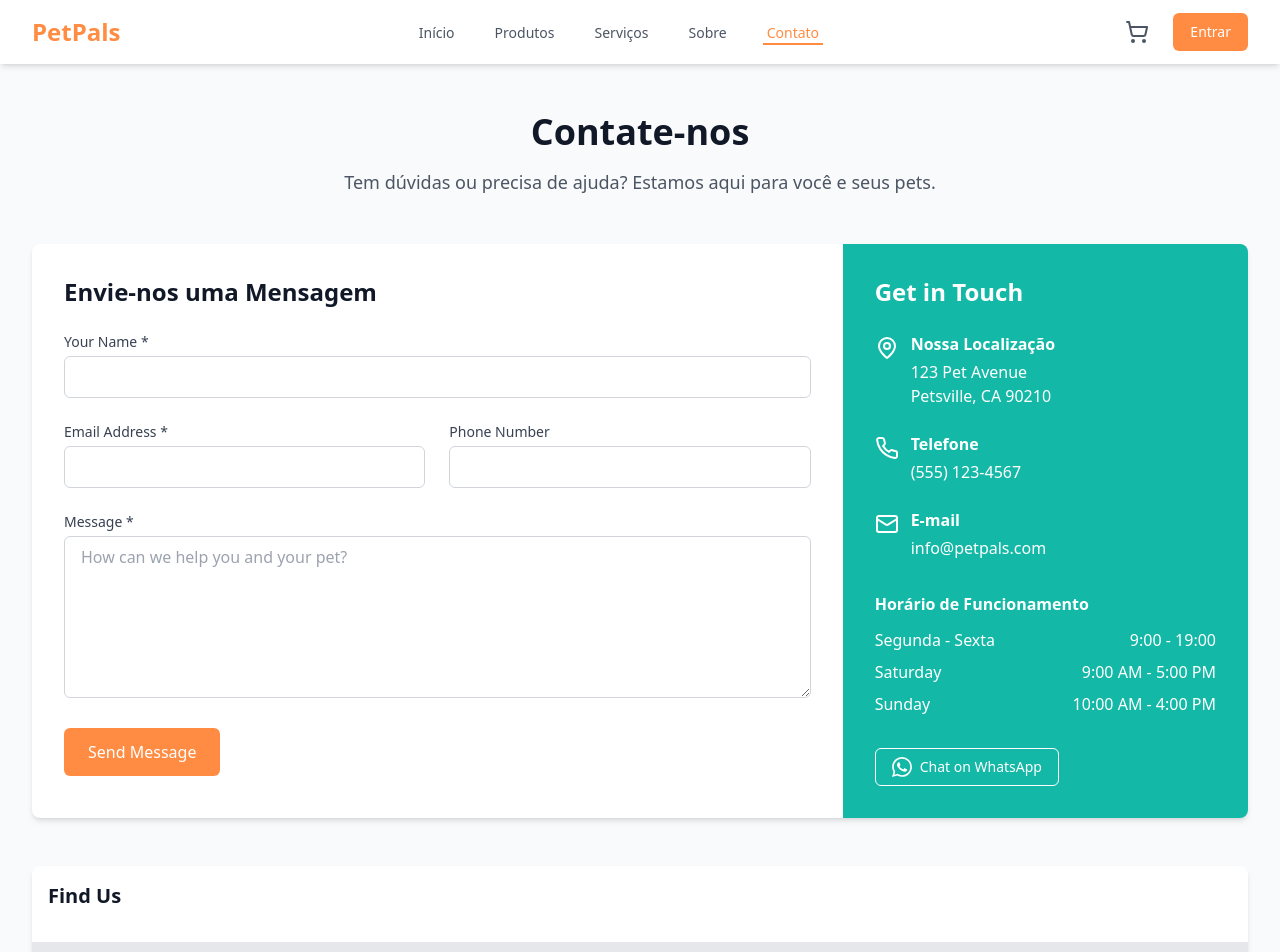
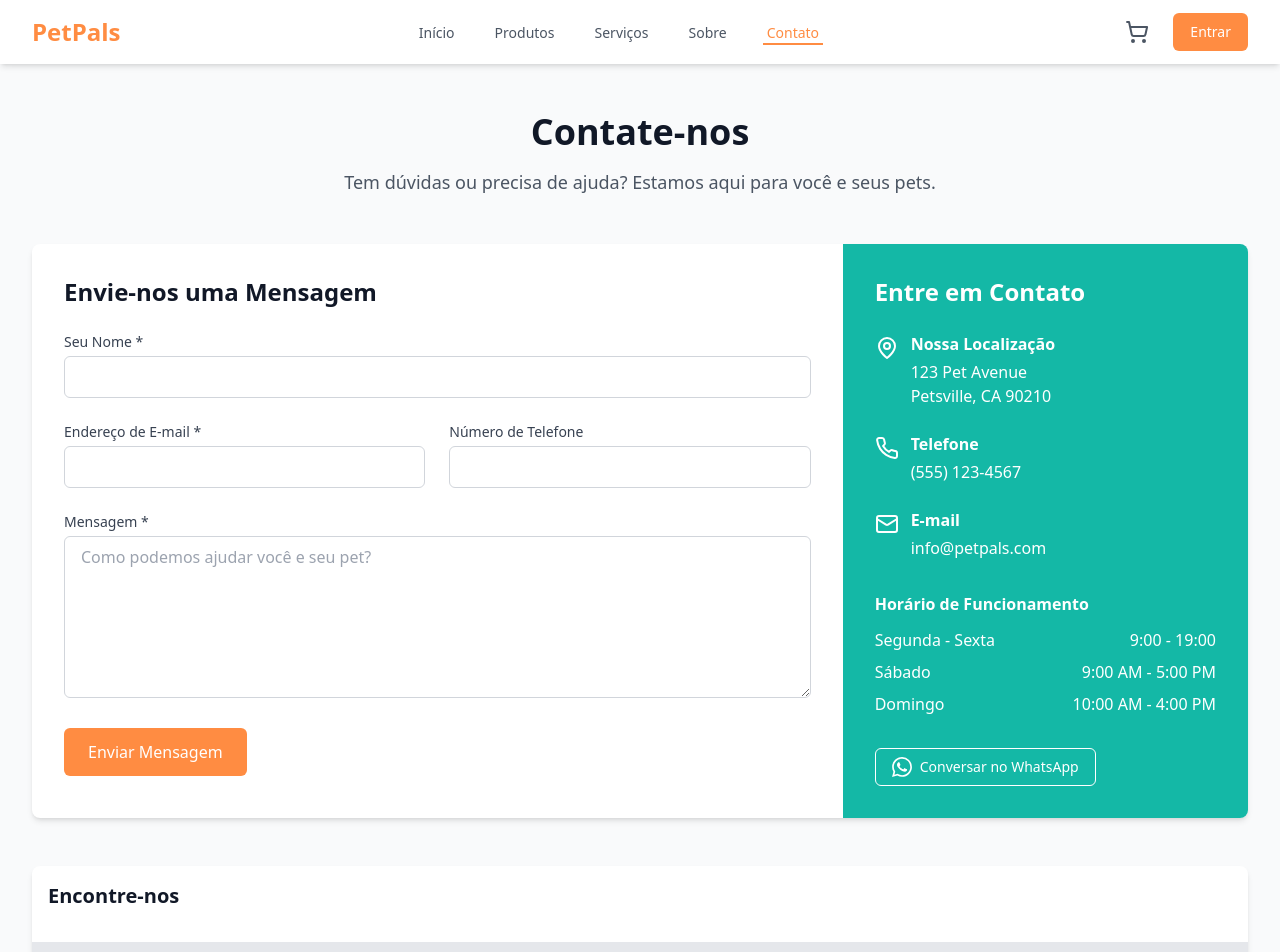
Before and after one commit to SpeedyxBR/petshop, a React (Vite) app: page /contact in a window 1280 px wide. Shown: the top 952 px of the page. Built offline with nearby package versions, Linux system fonts and the light colour scheme.

Commit message:
docs: adiciona anotações em português ao componente Button

```diff
--- a/src/components/ui/Button.tsx
+++ b/src/components/ui/Button.tsx
@@ -1,39 +1,48 @@
-import React, { ButtonHTMLAttributes, ReactNode } from 'react';
+import React, { ButtonHTMLAttributes, ReactNode } from "react";
 
+// Propriedades aceitas pelo componente Button
 interface ButtonProps extends ButtonHTMLAttributes<HTMLButtonElement> {
-  children: ReactNode;
-  variant?: 'primary' | 'secondary' | 'outline' | 'ghost';
-  size?: 'sm' | 'md' | 'lg';
-  fullWidth?: boolean;
+  children: ReactNode; // Conteúdo do botão
+  variant?: "primary" | "secondary" | "outline" | "ghost"; // Tipos de visual do botão
+  size?: "sm" | "md" | "lg"; // Tamanhos do botão
+  fullWidth?: boolean; // Se o botão deve ocupar toda a largura
 }
 
 const Button: React.FC<ButtonProps> = ({
   children,
-  variant = 'primary',
-  size = 'md',
-  fullWidth = false,
-  className = '',
+  variant = "primary", // Valor padrão: primário
+  size = "md", // Valor padrão: médio
+  fullWidth = false, // Valor padrão: não ocupa toda a largura
+  className = "",
   ...props
 }) => {
-  const baseStyles = 'inline-flex items-center justify-center rounded-md font-medium transition-colors focus:outline-none focus:ring-2 focus:ring-offset-2';
+  // Estilos base aplicados a todos os botões
+  const baseStyles =
+    "inline-flex items-center justify-center rounded-md font-medium transition-colors focus:outline-none focus:ring-2 focus:ring-offset-2";
 
+  // Estilos para cada variante de botão
   const variantStyles = {
-    primary: 'bg-primary text-white hover:bg-primary/90 focus:ring-primary',
-    secondary: 'bg-accent text-white hover:bg-accent/90 focus:ring-accent',
-    outline: 'border border-primary text-primary hover:bg-primary/10 focus:ring-primary',
-    ghost: 'text-primary hover:bg-primary/10 focus:ring-primary'
+    primary: "bg-primary text-white hover:bg-primary/90 focus:ring-primary",
+    secondary: "bg-accent text-white hover:bg-accent/90 focus:ring-accent",
+    outline:
+      "border border-primary text-primary hover:bg-primary/10 focus:ring-primary",
+    ghost: "text-primary hover:bg-primary/10 focus:ring-primary",
   };
 
+  // Estilos para cada tamanho de botão
   const sizeStyles = {
-    sm: 'text-sm px-3 py-1.5',
-    md: 'text-sm px-4 py-2',
-    lg: 'text-base px-6 py-3'
+    sm: "text-sm px-3 py-1.5",
+    md: "text-sm px-4 py-2",
+    lg: "text-base px-6 py-3",
   };
 
-  const widthStyles = fullWidth ? 'w-full' : '';
+  // Define se o botão ocupa toda a largura
+  const widthStyles = fullWidth ? "w-full" : "";
 
+  // Junta todas as classes CSS em uma única string
   const combinedClassName = `${baseStyles} ${variantStyles[variant]} ${sizeStyles[size]} ${widthStyles} ${className}`;
 
+  // Renderiza o botão com as propriedades e estilos definidos
   return (
     <button className={combinedClassName} {...props}>
       {children}
--- a/src/pages/ContactPage.tsx
+++ b/src/pages/ContactPage.tsx
@@ -23,14 +23,14 @@ const ContactPage: React.FC = () => {
   const onSubmit = (data: ContactFormData) => {
     setIsSubmitting(true);
 
-    // Simulate API call
+    // Simular chamada de API
     setTimeout(() => {
-      console.log("Form data:", data);
+      console.log("Dados do formulário:", data);
       setIsSubmitting(false);
       setIsSuccess(true);
       reset();
 
-      // Reset success message after 5 seconds
+      // Resetar mensagem de sucesso após 5 segundos
       setTimeout(() => {
         setIsSuccess(false);
       }, 5000);
@@ -51,7 +51,7 @@ const ContactPage: React.FC = () => {
 
         <div className="bg-white rounded-lg shadow-md overflow-hidden">
           <div className="md:flex">
-            {/* Contact Form */}
+            {/* Formulário de Contato */}
             <div className="md:w-2/3 p-8">
               <h2 className="text-2xl font-bold text-gray-900 mb-6">
                 Envie-nos uma Mensagem
@@ -59,8 +59,8 @@ const ContactPage: React.FC = () => {
 
               {isSuccess && (
                 <div className="mb-6 bg-green-50 border border-green-200 text-green-700 px-4 py-3 rounded">
-                  Your message has been sent successfully! We'll get back to you
-                  soon.
+                  Sua mensagem foi enviada com sucesso! Entraremos em contato
+                  com você em breve.
                 </div>
               )}
 
@@ -70,7 +70,7 @@ const ContactPage: React.FC = () => {
                     htmlFor="name"
                     className="block text-sm font-medium text-gray-700 mb-1"
                   >
-                    Your Name *
+                    Seu Nome *
                   </label>
                   <input
                     type="text"
@@ -78,7 +78,7 @@ const ContactPage: React.FC = () => {
                     className={`w-full px-4 py-2 border rounded-md focus:ring-teal-500 focus:border-teal-500 ${
                       errors.name ? "border-red-500" : "border-gray-300"
                     }`}
-                    {...register("name", { required: "Name is required" })}
+                    {...register("name", { required: "Nome é obrigatório" })}
                   />
                   {errors.name && (
                     <p className="mt-1 text-sm text-red-600">
@@ -93,7 +93,7 @@ const ContactPage: React.FC = () => {
                       htmlFor="email"
                       className="block text-sm font-medium text-gray-700 mb-1"
                     >
-                      Email Address *
+                      Endereço de E-mail *
                     </label>
                     <input
                       type="email"
@@ -102,10 +102,10 @@ const ContactPage: React.FC = () => {
                         errors.email ? "border-red-500" : "border-gray-300"
                       }`}
                       {...register("email", {
-                        required: "Email is required",
+                        required: "E-mail é obrigatório",
                         pattern: {
                           value: /^[A-Z0-9._%+-]+@[A-Z0-9.-]+\.[A-Z]{2,}$/i,
-                          message: "Invalid email address",
+                          message: "Endereço de e-mail inválido",
                         },
                       })}
                     />
@@ -121,7 +121,7 @@ const ContactPage: React.FC = () => {
                       htmlFor="phone"
                       className="block text-sm font-medium text-gray-700 mb-1"
                     >
-                      Phone Number
+                      Número de Telefone
                     </label>
                     <input
                       type="tel"
@@ -137,7 +137,7 @@ const ContactPage: React.FC = () => {
                     htmlFor="message"
                     className="block text-sm font-medium text-gray-700 mb-1"
                   >
-                    Message *
+                    Mensagem *
                   </label>
                   <textarea
                     id="message"
@@ -145,9 +145,9 @@ const ContactPage: React.FC = () => {
                     className={`w-full px-4 py-2 border rounded-md focus:ring-teal-500 focus:border-teal-500 ${
                       errors.message ? "border-red-500" : "border-gray-300"
                     }`}
-                    placeholder="How can we help you and your pet?"
+                    placeholder="Como podemos ajudar você e seu pet?"
                     {...register("message", {
-                      required: "Message is required",
+                      required: "Mensagem é obrigatória",
                     })}
                   ></textarea>
                   {errors.message && (
@@ -165,15 +165,15 @@ const ContactPage: React.FC = () => {
                     disabled={isSubmitting}
                     className="w-full md:w-auto"
                   >
-                    {isSubmitting ? "Sending..." : "Send Message"}
+                    {isSubmitting ? "Enviando..." : "Enviar Mensagem"}
                   </Button>
                 </div>
               </form>
             </div>
 
-            {/* Contact Information */}
+            {/* Informações de Contato */}
             <div className="md:w-1/3 bg-teal-500 text-white p-8">
-              <h2 className="text-2xl font-bold mb-6">Get in Touch</h2>
+              <h2 className="text-2xl font-bold mb-6">Entre em Contato</h2>
 
               <div className="space-y-6">
                 <div className="flex items-start">
@@ -211,11 +211,11 @@ const ContactPage: React.FC = () => {
                     <span>9:00 - 19:00</span>
                   </li>
                   <li className="flex justify-between">
-                    <span>Saturday</span>
+                    <span>Sábado</span>
                     <span>9:00 AM - 5:00 PM</span>
                   </li>
                   <li className="flex justify-between">
-                    <span>Sunday</span>
+                    <span>Domingo</span>
                     <span>10:00 AM - 4:00 PM</span>
                   </li>
                 </ul>
@@ -236,26 +236,28 @@ const ContactPage: React.FC = () => {
                   >
                     <path d="M17.472 14.382c-.297-.149-1.758-.867-2.03-.967-.273-.099-.471-.148-.67.15-.197.297-.767.966-.94 1.164-.173.199-.347.223-.644.075-.297-.15-1.255-.463-2.39-1.475-.883-.788-1.48-1.761-1.653-2.059-.173-.297-.018-.458.13-.606.134-.133.298-.347.446-.52.149-.174.198-.298.298-.497.099-.198.05-.371-.025-.52-.075-.149-.669-1.612-.916-2.207-.242-.579-.487-.5-.669-.51-.173-.008-.371-.01-.57-.01-.198 0-.52.074-.792.372-.272.297-1.04 1.016-1.04 2.479 0 1.462 1.065 2.875 1.213 3.074.149.198 2.096 3.2 5.077 4.487.709.306 1.262.489 1.694.625.712.227 1.36.195 1.871.118.571-.085 1.758-.719 2.006-1.413.248-.694.248-1.289.173-1.413-.074-.124-.272-.198-.57-.347m-5.421 7.403h-.004a9.87 9.87 0 01-5.031-1.378l-.361-.214-3.741.982.998-3.648-.235-.374a9.86 9.86 0 01-1.51-5.26c.001-5.45 4.436-9.884 9.888-9.884 2.64 0 5.122 1.03 6.988 2.898a9.825 9.825 0 012.893 6.994c-.003 5.45-4.437 9.884-9.885 9.884m8.413-18.297A11.815 11.815 0 0012.05 0C5.495 0 .16 5.335.157 11.892c0 2.096.547 4.142 1.588 5.945L.057 24l6.305-1.654a11.882 11.882 0 005.683 1.448h.005c6.554 0 11.89-5.335 11.893-11.893a11.821 11.821 0 00-3.48-8.413z" />
                   </svg>
-                  Chat on WhatsApp
+                  Conversar no WhatsApp
                 </a>
               </div>
             </div>
           </div>
         </div>
 
-        {/* Map */}
+        {/* Mapa */}
         <div className="mt-12 bg-white rounded-lg shadow-md overflow-hidden">
           <div className="p-4">
-            <h2 className="text-xl font-bold text-gray-900 mb-4">Find Us</h2>
+            <h2 className="text-xl font-bold text-gray-900 mb-4">
+              Encontre-nos
+            </h2>
           </div>
           <div className="h-96 bg-gray-300 w-full">
-            {/* Placeholder for Google Maps */}
+            {/* Placeholder para Google Maps */}
             <div className="h-full w-full flex items-center justify-center bg-gray-200">
               <p className="text-gray-500 text-center px-4">
-                Map loading... <br />
+                Carregando mapa... <br />
                 <span className="text-sm">
-                  (In a real app, this would be an embedded Google Map showing
-                  the pet shop location)
+                  (Em um aplicativo real, isso seria um mapa do Google Maps
+                  mostrando a localização do pet shop)
                 </span>
               </p>
             </div>
```
